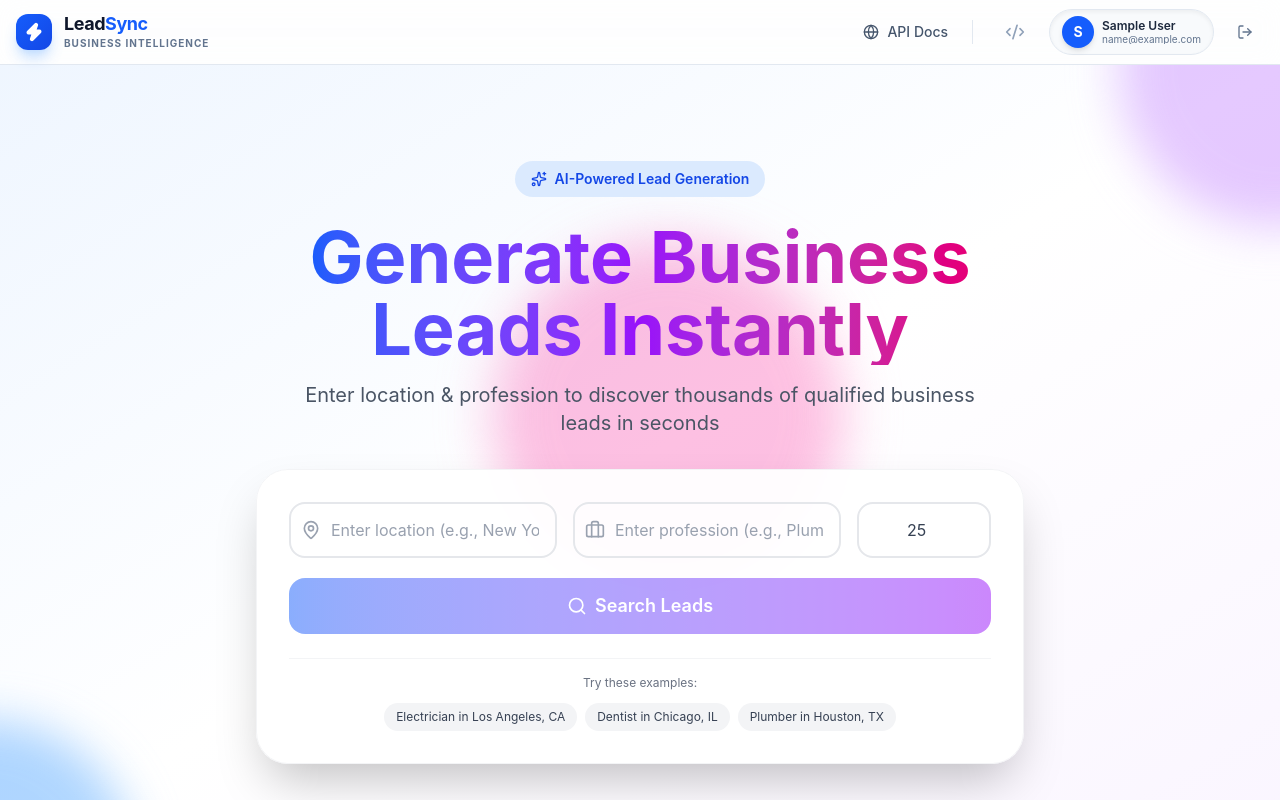
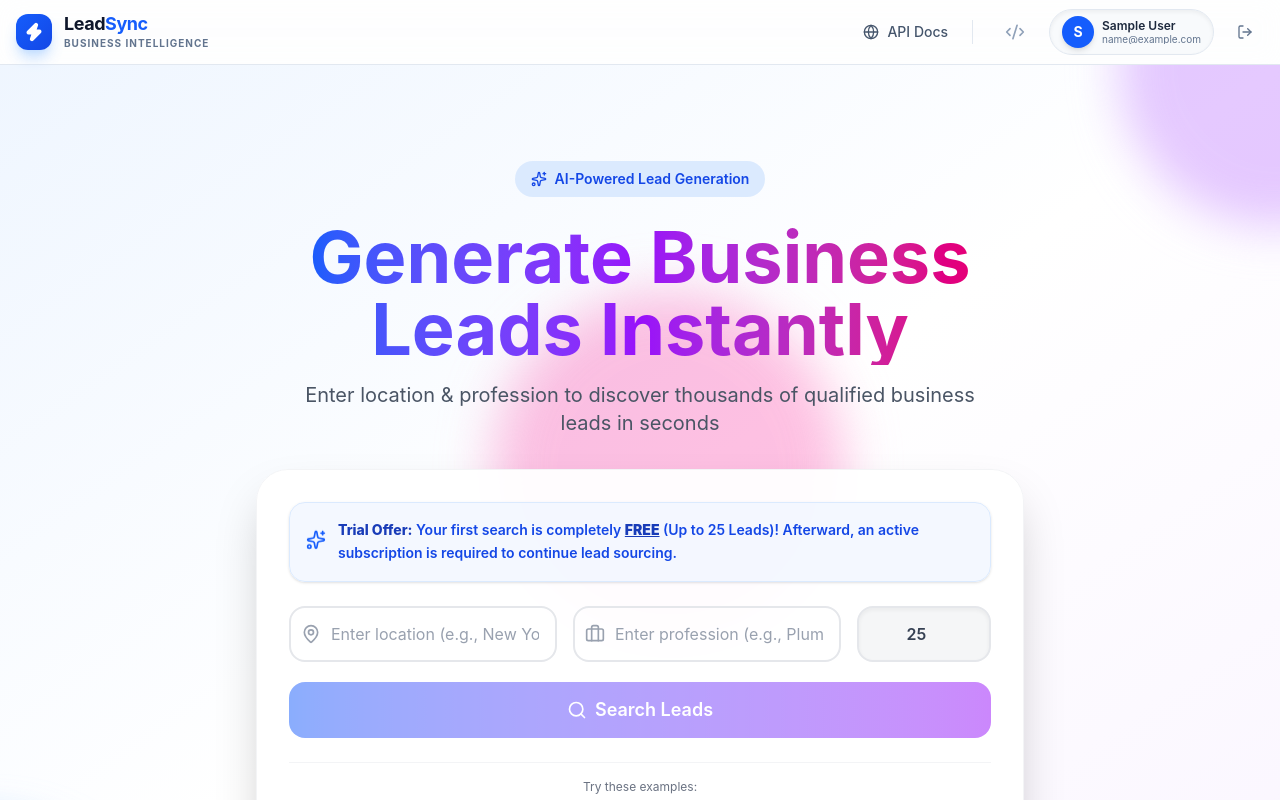
Before and after one commit to bobbyku0104/Map-Data-Generator, a React (Vite) app in the folder client/: page /home in a window 1280 px wide. Shown: the top 800 px of the page. Built offline with nearby package versions, Linux system fonts and the light colour scheme; no server answers; sample sign-in values are in the browser's storage.

Commit message:
add  limit explain in horo section

```diff
--- a/client/src/components/Hero.jsx
+++ b/client/src/components/Hero.jsx
@@ -1,7 +1,7 @@
 import { useState } from "react";
 import { Search, MapPin, Briefcase, Sparkles } from "lucide-react";
 
-export default function Hero({ onSearch }) {
+export default function Hero({ onSearch, isPremium }) {
   const [location, setLocation] = useState("");
   const [profession, setProfession] = useState("");
   const [limit, setLimit] = useState(25);
@@ -11,7 +11,7 @@ export default function Hero({ onSearch }) {
     e.preventDefault();
     if (location && profession) {
       setIsLoading(true);
-      await onSearch(location, profession, limit);
+      await onSearch(location, profession, isPremium ? limit : 25);
       setIsLoading(false);
     }
   };
@@ -48,6 +48,15 @@ export default function Hero({ onSearch }) {
         {/* Search Card */}
         <div className="w-full max-w-3xl mx-auto">
           <div className="bg-white/95 backdrop-blur-sm shadow-2xl rounded-4xl p-6 md:p-8 border border-gray-100">
+            {!isPremium && (
+              <div className="mb-6 p-4 bg-blue-50/70 border border-blue-100 rounded-2xl flex items-center gap-3 text-left text-blue-700 shadow-sm">
+                <Sparkles className="w-5 h-5 text-blue-600 flex-shrink-0 animate-bounce" />
+                <p className="text-xs sm:text-sm font-semibold leading-relaxed">
+                   <span className="text-blue-800 font-extrabold">Trial Offer:</span> Your first search is completely <span className="underline font-black text-blue-800">FREE</span> (Up to 25 Leads)! Afterward, an active subscription is required to continue lead sourcing.
+                </p>
+              </div>
+            )}
+
             <form onSubmit={handleSubmit} className="space-y-5">
               <div className="grid grid-cols-1 md:grid-cols-[2fr_2fr_1fr] gap-4">
                 {/* Location Input */}
@@ -85,9 +94,13 @@ export default function Hero({ onSearch }) {
                     type="number"
                     min={1}
                     max={500}
-                    value={limit}
-                    onChange={(e) => setLimit(Number(e.target.value))}
-                    className="w-full h-14 border-2 border-gray-200 rounded-2xl focus:border-blue-500 focus:ring-2 focus:ring-blue-200 outline-none transition-all text-gray-700 text-center"
+                    value={isPremium ? limit : 25}
+                    onChange={(e) => isPremium && setLimit(Number(e.target.value))}
+                    disabled={!isPremium}
+                    title={!isPremium ? "Upgrade to premium to unlock higher search limits" : ""}
+                    className={`w-full h-14 border-2 border-gray-200 rounded-2xl focus:border-blue-500 focus:ring-2 focus:ring-blue-200 outline-none transition-all text-gray-700 text-center ${
+                      !isPremium ? "bg-gray-100/80 cursor-not-allowed text-gray-400 font-semibold border-gray-100 shadow-inner" : ""
+                    }`}
                   />
                 </div>
               </div>
--- a/client/src/pages/Home.jsx
+++ b/client/src/pages/Home.jsx
@@ -232,7 +232,7 @@ export default function Home() {
       <Navbar />
 
       <main className="flex-grow">
-        <Hero onSearch={handleSearch} />
+        <Hero onSearch={handleSearch} isPremium={JSON.parse(localStorage.getItem("user") || "{}")?.subscriptionActive} />
 
         <div className="max-w-7xl mx-auto px-4 pb-24">
           {loading && (
```
